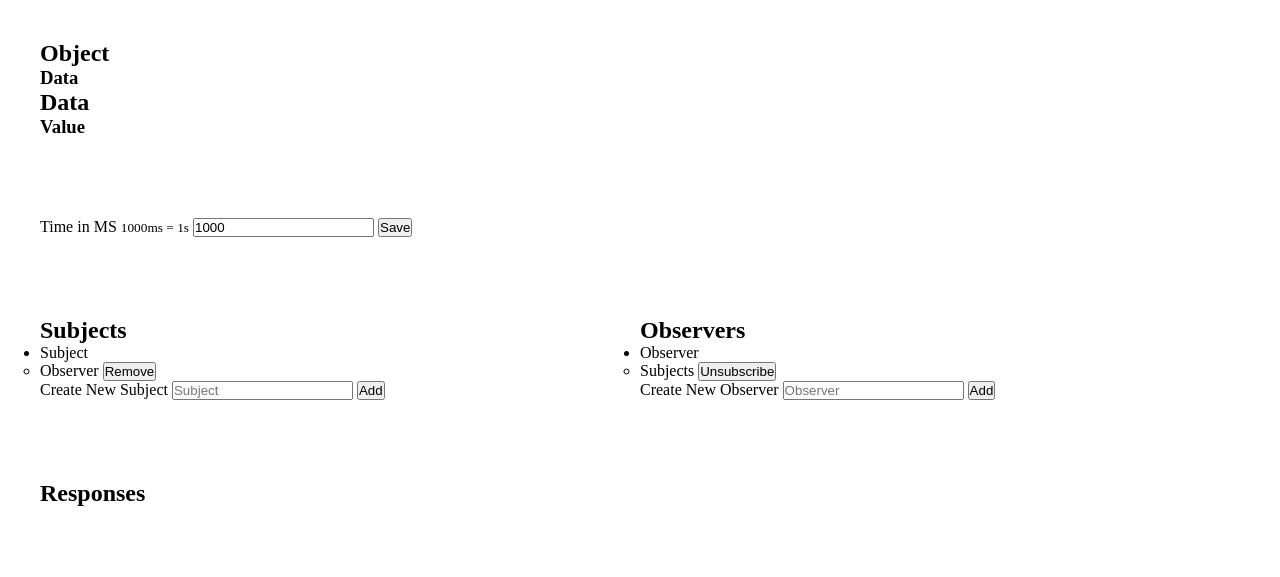
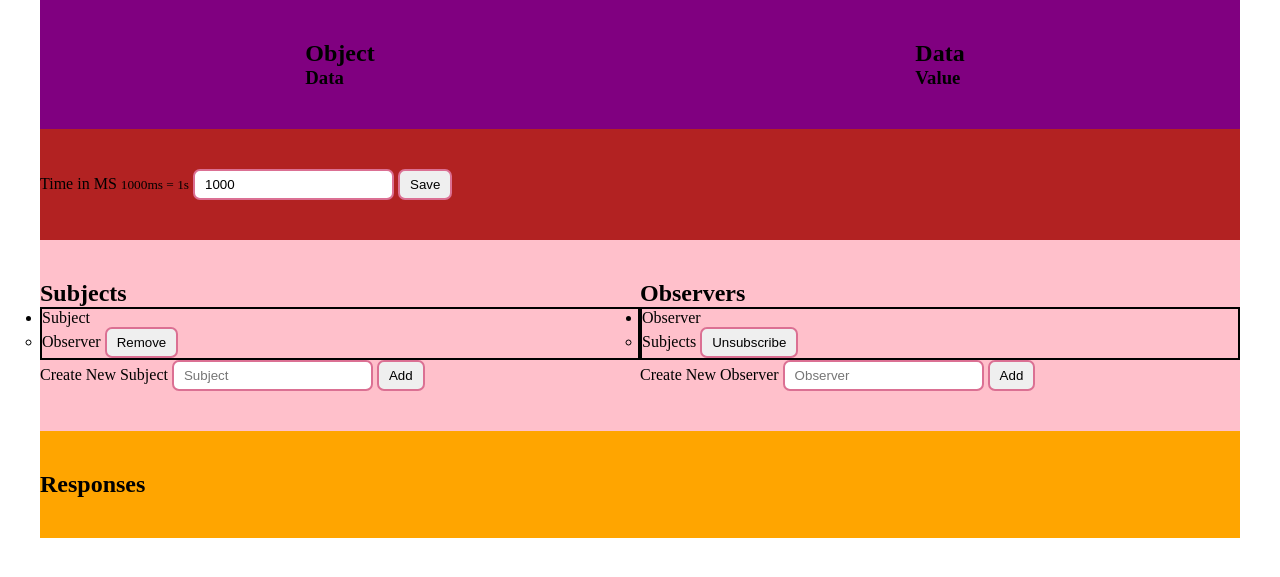
Before and after one commit to nic-dgl104-winter-2024/pattern-library, a PHP site: page / in a window 1280 px wide. Shown: the part 77-654 px from the top of the page. Run offline with PHP 8.4, Linux system fonts and the light colour scheme.

Commit message:
Add basic stlying for visual separation of blocks

```diff
--- a/Observer-Demo/css/style.css
+++ b/Observer-Demo/css/style.css
@@ -27,3 +27,30 @@ section {
   display: grid;
   grid-template-columns: repeat(2, 1fr);
 }
+.place-items-center {
+  place-items: center;
+}
+.border-2 {
+  border: 2px solid black;
+}
+.problem {
+  background-color: purple;
+}
+.controlls {
+  background-color: firebrick;
+}
+.pattern {
+  background-color: pink;
+}
+.responses {
+  background-color: orange;
+}
+button,
+input {
+  padding: 6px 10px;
+  border-radius: 7px;
+  border: 2px solid palevioletred;
+}
+button:hover {
+  cursor: pointer;
+}
--- a/Observer-Demo/index.html
+++ b/Observer-Demo/index.html
@@ -12,7 +12,7 @@
     </header>
     <!-- Example of the issue the observer pattern solves -->
     <main>
-      <section id="problem">
+      <section id="problem" class="grid-cols-2 place-items-center problem">
         <div class="problem__object">
           <h2>Object</h2>
           <h3>Data</h3>
@@ -23,7 +23,7 @@
         </div>
       </section>
 
-      <section id="controlls">
+      <section id="controlls" class="controlls">
         <form id="timeController">
           <label for="timeInput">Time in MS</label>
           <small>1000ms = 1s</small>
@@ -32,10 +32,10 @@
         </form>
       </section>
 
-      <section class="grid-cols-2">
+      <section class="grid-cols-2 pattern">
         <div id="subjects">
           <h2>Subjects</h2>
-          <ul id="subjectList">
+          <ul id="subjectList" class="border-2">
             <li>
               Subject
               <ul>
@@ -55,7 +55,7 @@
 
         <div id="observers">
           <h2>Observers</h2>
-          <ul id="observerList">
+          <ul id="observerList" class="border-2">
             <li>
               Observer
               <ul>
@@ -74,7 +74,7 @@
         </div>
       </section>
 
-      <section id="responses">
+      <section id="responses" class="responses">
         <h2>Responses</h2>
       </section>
       <script src="js/app.js"></script>
```
